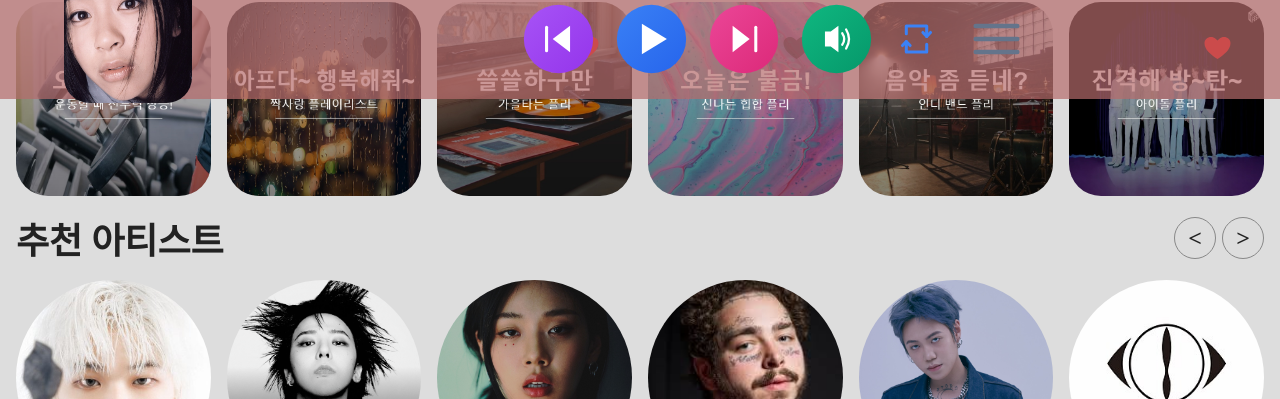
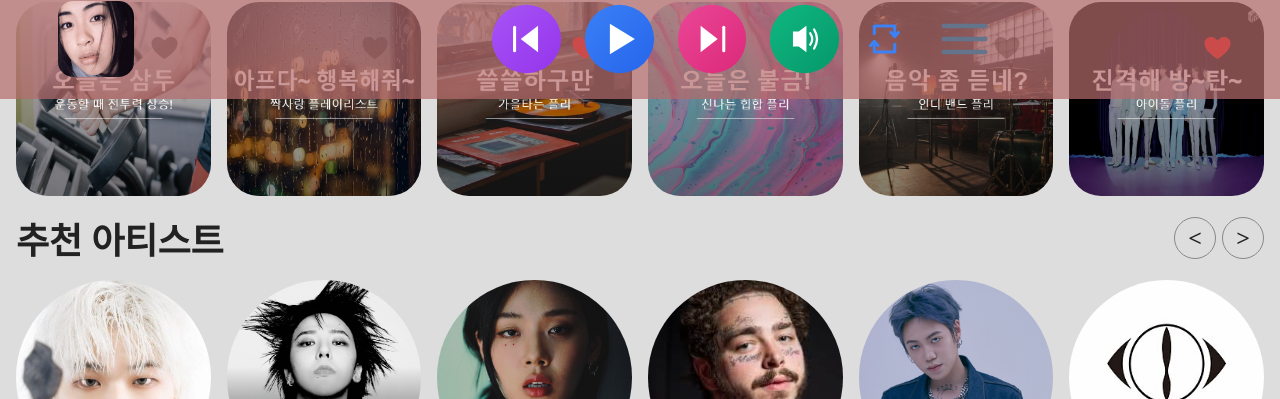
Before and after one commit to daehyeonkim0326-sys/class_src, a plain HTML site: page airbnb_clone/index.html in a window 1280 px wide. Shown: the part 701-1100 px from the top of the page. Drawn offline with Linux system fonts and the light colour scheme.

Commit message:
music.html

```diff
--- a/airbnb_clone/style.scss
+++ b/airbnb_clone/style.scss
@@ -389,9 +389,12 @@ header {
     .cover{
       @include mix.tablet{
         width: 20%;
+        @include mix.desktop{
+          width: 15%;
+        }
       }
       img{
-        width: 50%;
+        width: 40%;
         height: auto;
         margin: 5px auto;
         border-radius: 20%;
```
Also changed, not shown: airbnb_clone/css/style.css, 1 other file.
